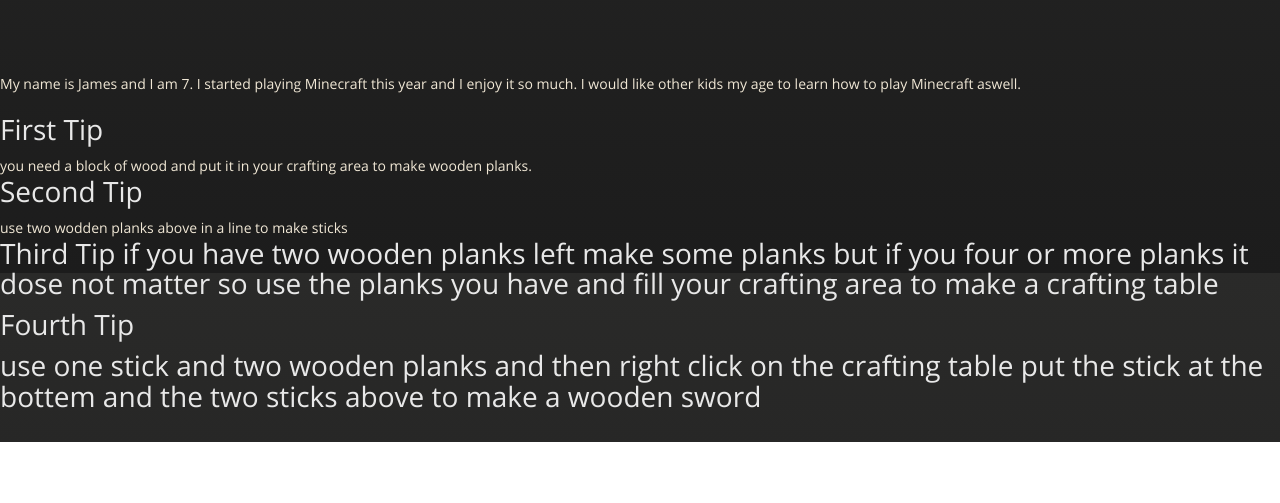
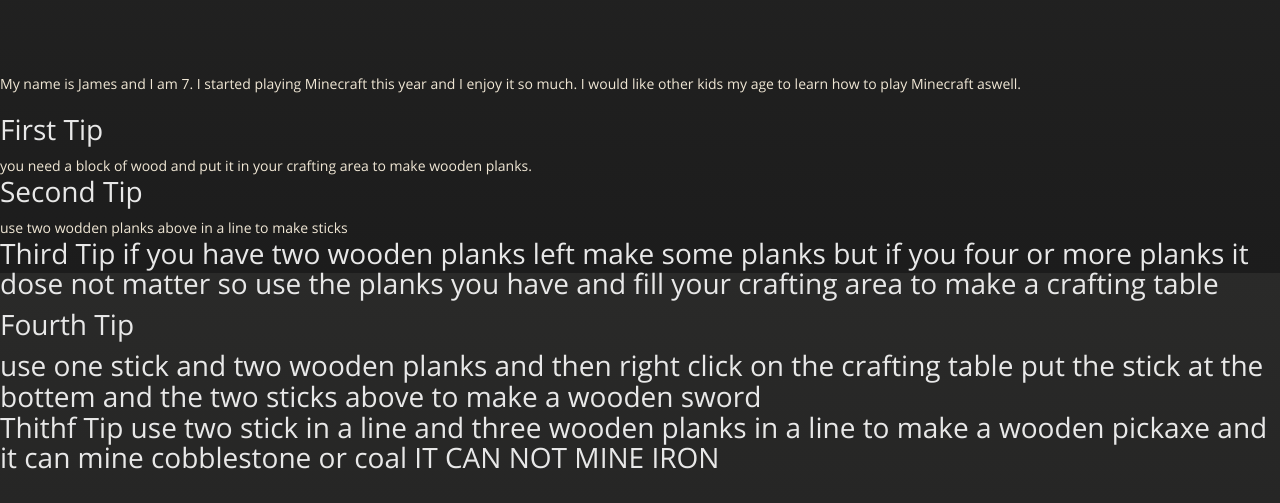
Before and after one commit to badboyjames/badboyjames.github.io, a plain HTML site: page index.html in a window 1280 px wide. Shown: the part 527-1030 px from the top of the page. Before the commit the page ends 969 px from the top, so only its background shows below. Drawn offline with nearby package versions, Linux system fonts and the light colour scheme.

Commit message:
Update index.html

```diff
--- a/index.html
+++ b/index.html
@@ -63,7 +63,12 @@ I started playing Minecraft this year and I enjoy it so much. I would like other
         Fourth Tip
         <h1>
            use one stick and two wooden planks and then right click on the crafting table put the stick at the bottem and the two sticks above to make a wooden sword
-
+           <div>
+             <h1>
+               Thithf Tip
+               use two stick in a line  and three wooden planks in a line to make a wooden pickaxe and it can mine cobblestone or coal IT CAN NOT MINE IRON
+             </h1>
+           </div>
         </h1>
       </h1>
     </div>
```
